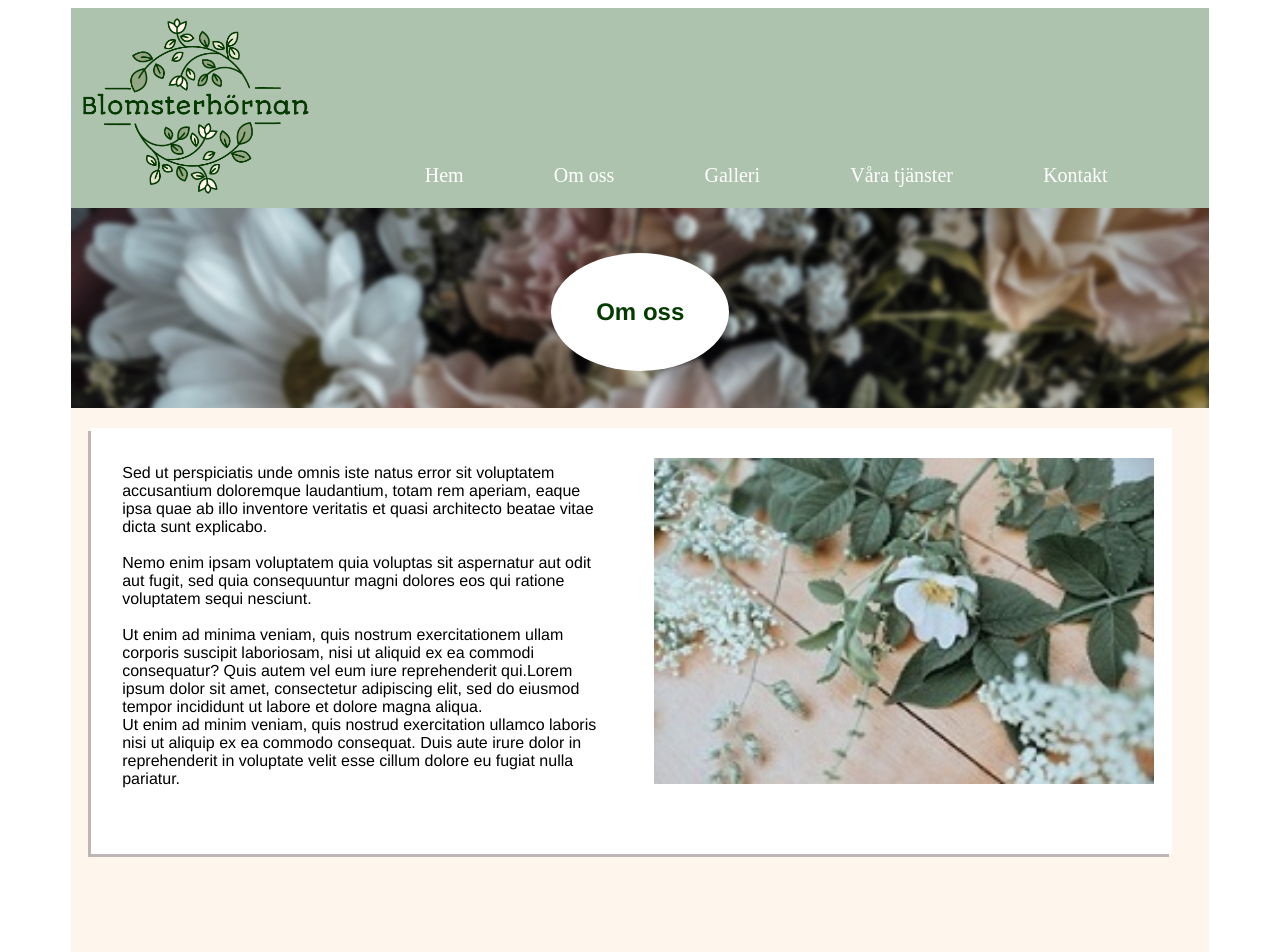
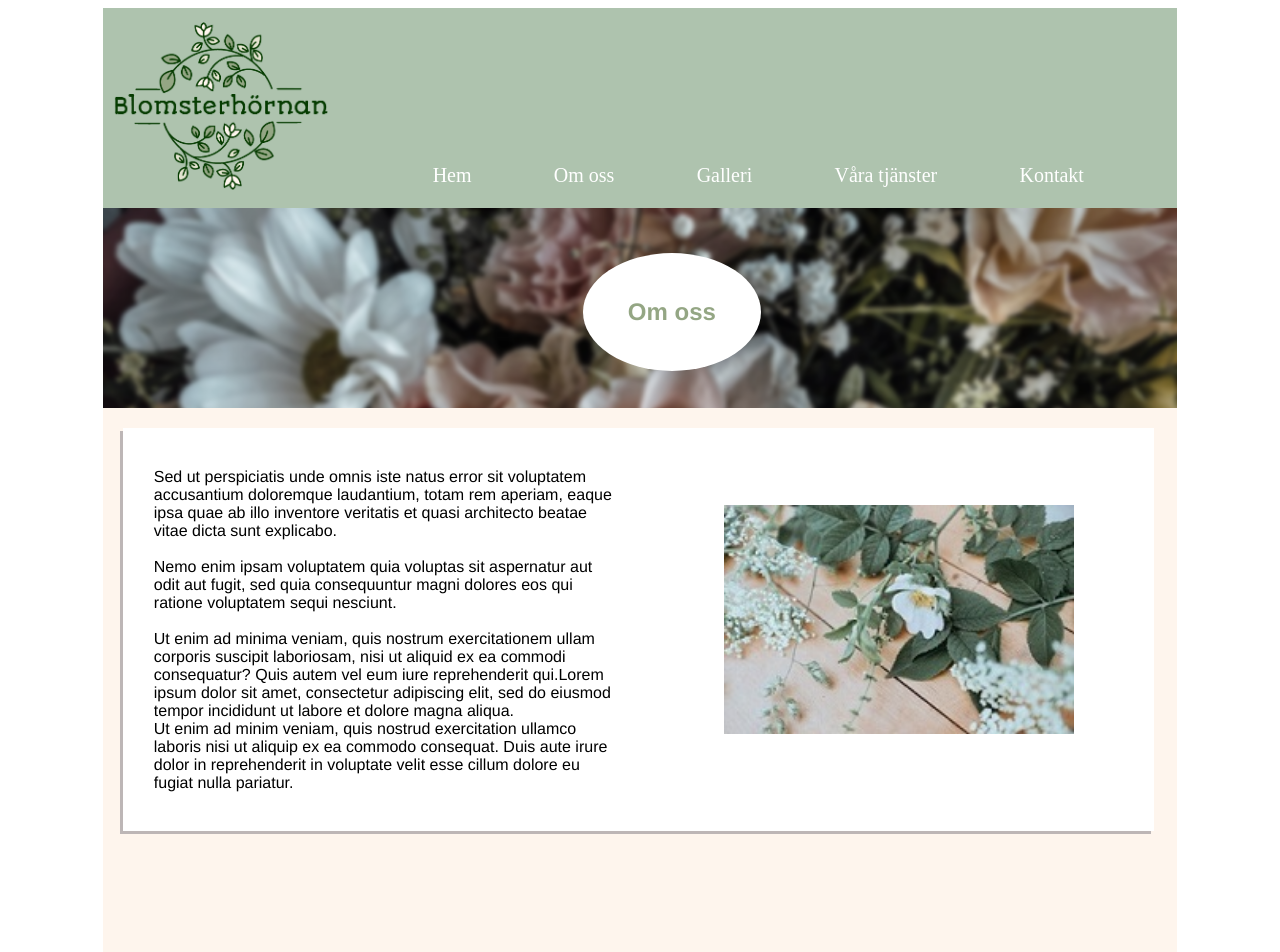
Before and after one commit to maijanp/blomsterhornan, a plain HTML site: page omoss.html in a window 1280 px wide. Shown: the top 952 px of the page. Drawn offline with Linux system fonts and the light colour scheme.

Commit message:
added some more styling

```diff
--- a/CSS/omoss.css
+++ b/CSS/omoss.css
@@ -1,7 +1,11 @@
+main{
+    height:1000px;
+}
+
 #about-us-container{
     display: grid;
     grid-template-columns: auto;
-    padding-top: 20px;
+    padding-top: 40px;
 
     background-color: white;
     margin: 20px;
@@ -10,15 +14,16 @@
 
 .om-oss{
     position: absolute;
+
     padding: 40px;
-    margin: 25px;
-    margin-left: 95px;
+    margin: 25px auto;
+    margin-left: 80px;
     margin-top: 40px;
 
     border-radius: 50% ;
     background-color: white;
 
-    color: var(--dark-green);
+    color: #94a684;
     font-family: 'Raleway',Helvetica,Arial,Lucida,sans-serif;
 }
 
@@ -37,20 +42,37 @@
 .image-about-us{
    margin: 0 auto;
    margin-top: 0px;
-   margin-bottom: 70px;
+   margin-bottom: 40px;
    width: 250px;
 
 }
 
 
+
+
 @media screen and (min-width: 480px) {
+
+.container{
+    width: 85%;
+}
+main{
+    height: 890px;
+
+}
 
 #about-us-container{
 
-    width: 95%;
+    width: 90%;
+    margin: 0 auto;
+    margin-top: 70px;
+    margin-bottom: 50px;
+
 
 }
 
+.about-us-text{
+    margin-top: 0px;
+}
 
 .om-oss{
     position: absolute;
@@ -75,8 +97,15 @@
 
  }
 
+ footer{
+     margin-top: 30px;
+
 }
+
+
 @media screen and (min-width:900px) {
+
+
 .om-oss{
     position: absolute;
     padding: 45px;
@@ -87,9 +116,10 @@
     border-radius: 50% ;
     background-color: white;
 
-    color: var(--dark-green);
+    color: #94a684;
     font-family: 'Raleway',Helvetica,Arial,Lucida,sans-serif;
 }
+
 nav {
     width: 100%;
     background-color: var(--ashgrey);
@@ -100,6 +130,7 @@ nav {
     z-index: 1;
     height: 200px;
 }
+
 .logo{
     width: 20%;
     align-self: center;
@@ -112,10 +143,12 @@ nav {
     justify-content: space-between;
     align-items: center;
 }
+
 #menu-container {
     width: 75%;
     justify-content: flex-end;
 }
+
 nav a{
     text-decoration: none;
     color: white;
@@ -123,10 +156,12 @@ nav a{
     padding:5px;
 
 }
+
 a:hover {
     background-color: #94a684;
 
   }
+
 #hamburger, label{
     display: none;
 }
@@ -143,10 +178,17 @@ input[type=checkbox]:checked ~ .dropdown-content {
     flex-direction: row;
 }
 
+main{
+    height: 595px;
+}
+
 #about-us-container{
     display: grid;
     grid-template-columns: 1fr 10px 1fr;
-    padding-top: 20px;
+
+    width: 96%;
+    padding-top: 40px;
+    margin-bottom: 0px;
 
     background-color: white;
     margin: 20px;
@@ -155,10 +197,19 @@ input[type=checkbox]:checked ~ .dropdown-content {
 
 .about-us-text{
     grid-column: 1fr;
+    margin-bottom: 20px;
 
 }
+
 .image-about-us{
     grid-column: 1fr;
+    align-self: center;
     margin-top:10px;
+    width: 350px;
+}
+
+footer{
+    margin-top: 0px;
 }
 }
+}
```
